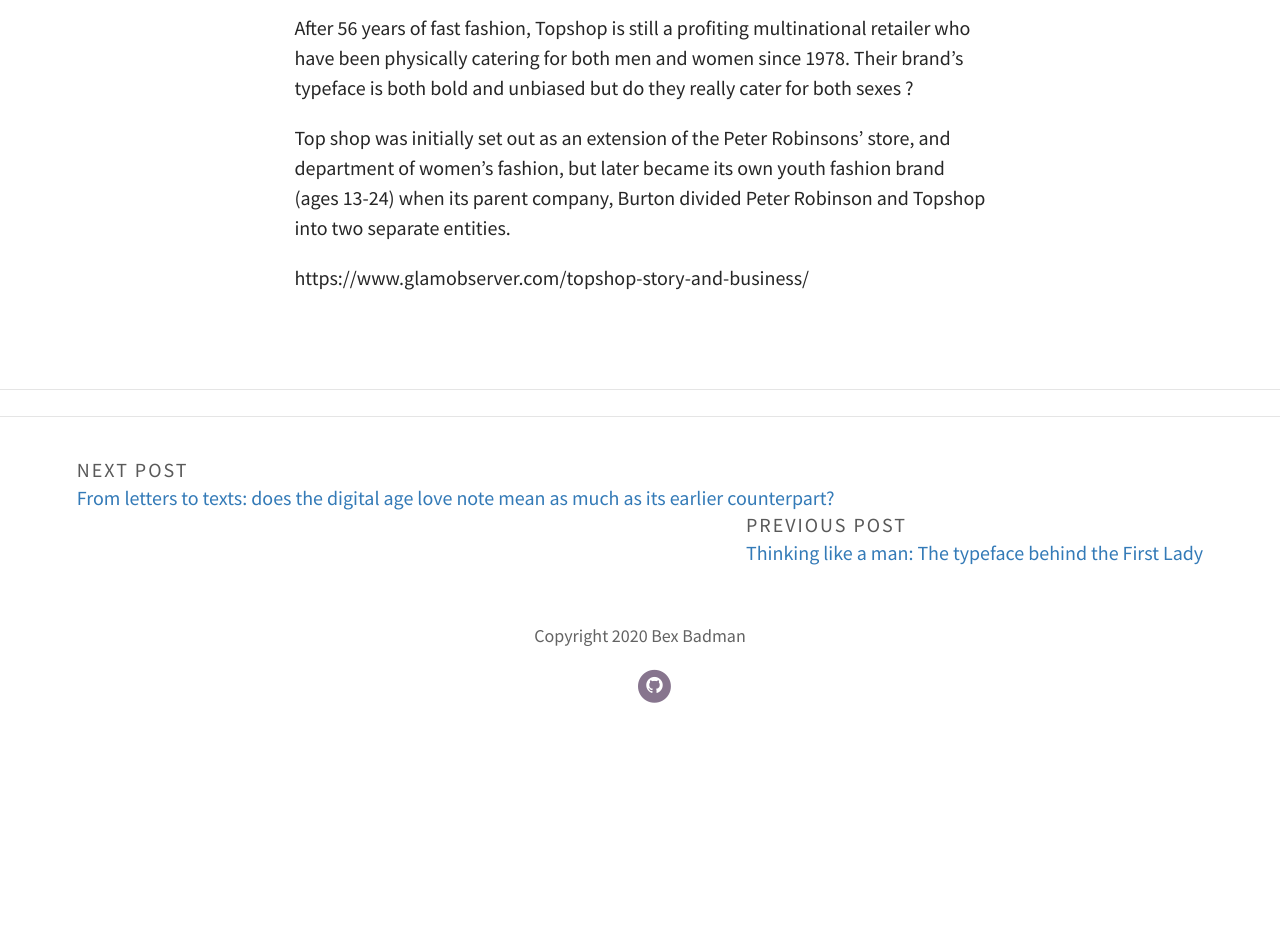
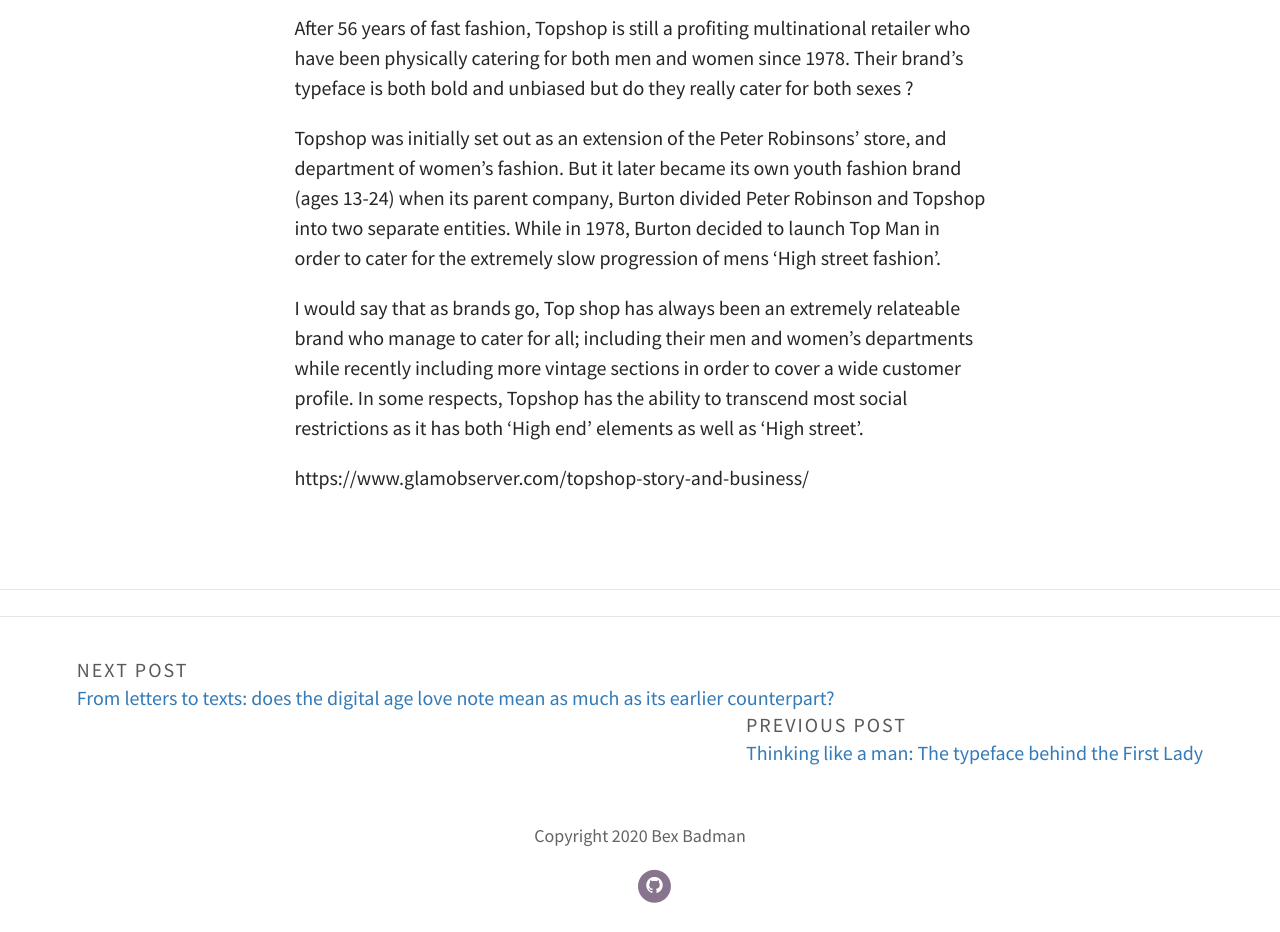
Before and after one commit to rebeccabadman1999/Bex-Badman-Blog, a Jekyll site: the page built from _posts/2020-11-14-topshop-does-their-brand-really-cater-for-both-men-and-women.md, in a window 1280 px wide and 1305 px high. Shown: the part 373-1305 px from the top of the window. Built offline with Jekyll 4.4.1, drawn with Linux system fonts in a browser that asks for light colours; some web fonts are replaced; comment, search, counter and statistics services are not loaded.

Commit message:
Update Post “2020-11-14-topshop-does-their-brand-really-cater-for-both-men-and-women”

```diff
--- a/_posts/2020-11-14-topshop-does-their-brand-really-cater-for-both-men-and-women.md
+++ b/_posts/2020-11-14-topshop-does-their-brand-really-cater-for-both-men-and-women.md
@@ -7,12 +7,8 @@
 ---
 After 56 years of fast fashion, Topshop is still a profiting multinational retailer who have been physically catering for both men and women since 1978. Their brand's typeface is both bold and unbiased but do they really cater for both sexes ?
 
-Top shop was initially set out as an extension of the Peter Robinsons' store, and department of women's fashion, but later became its own youth fashion brand (ages 13-24) when its parent company, Burton divided Peter Robinson and Topshop into two separate entities.
+Topshop was initially set out as an extension of the Peter Robinsons' store, and department of women's fashion. But it later became its own youth fashion brand (ages 13-24) when its parent company, Burton divided Peter Robinson and Topshop into two separate entities. While in 1978, Burton decided to launch Top Man in order to cater for the extremely slow progression of mens 'High street fashion'.
 
-
-
-
-
-
+I would say that as brands go, Top shop has always been an extremely relateable brand who manage to cater for all; including their men and women's departments while recently including more vintage sections in order to cover a wide customer profile. In some respects, Topshop has the ability to transcend most social restrictions as it has both 'High end' elements as well as 'High street'.
 
 https://www.glamobserver.com/topshop-story-and-business/
```
